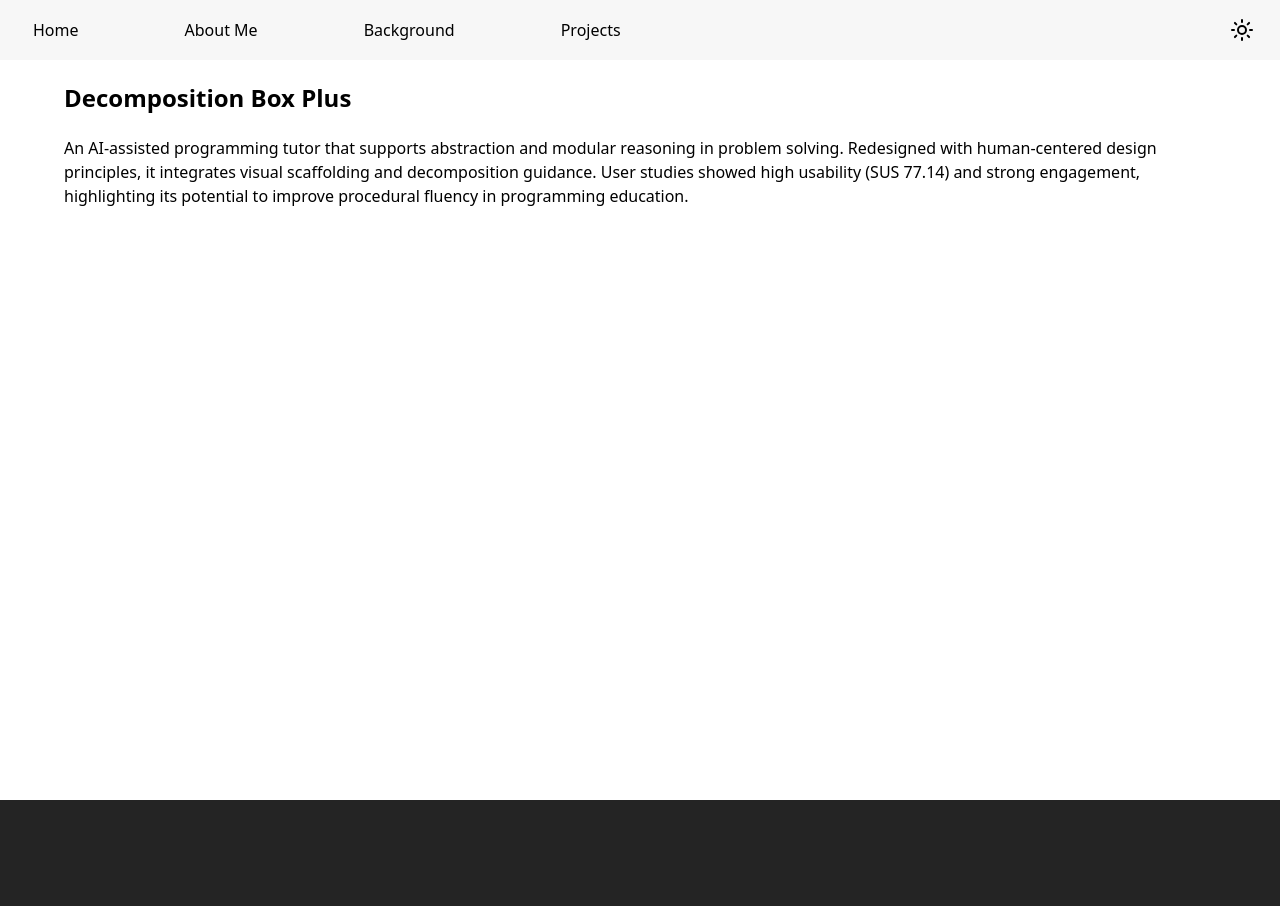
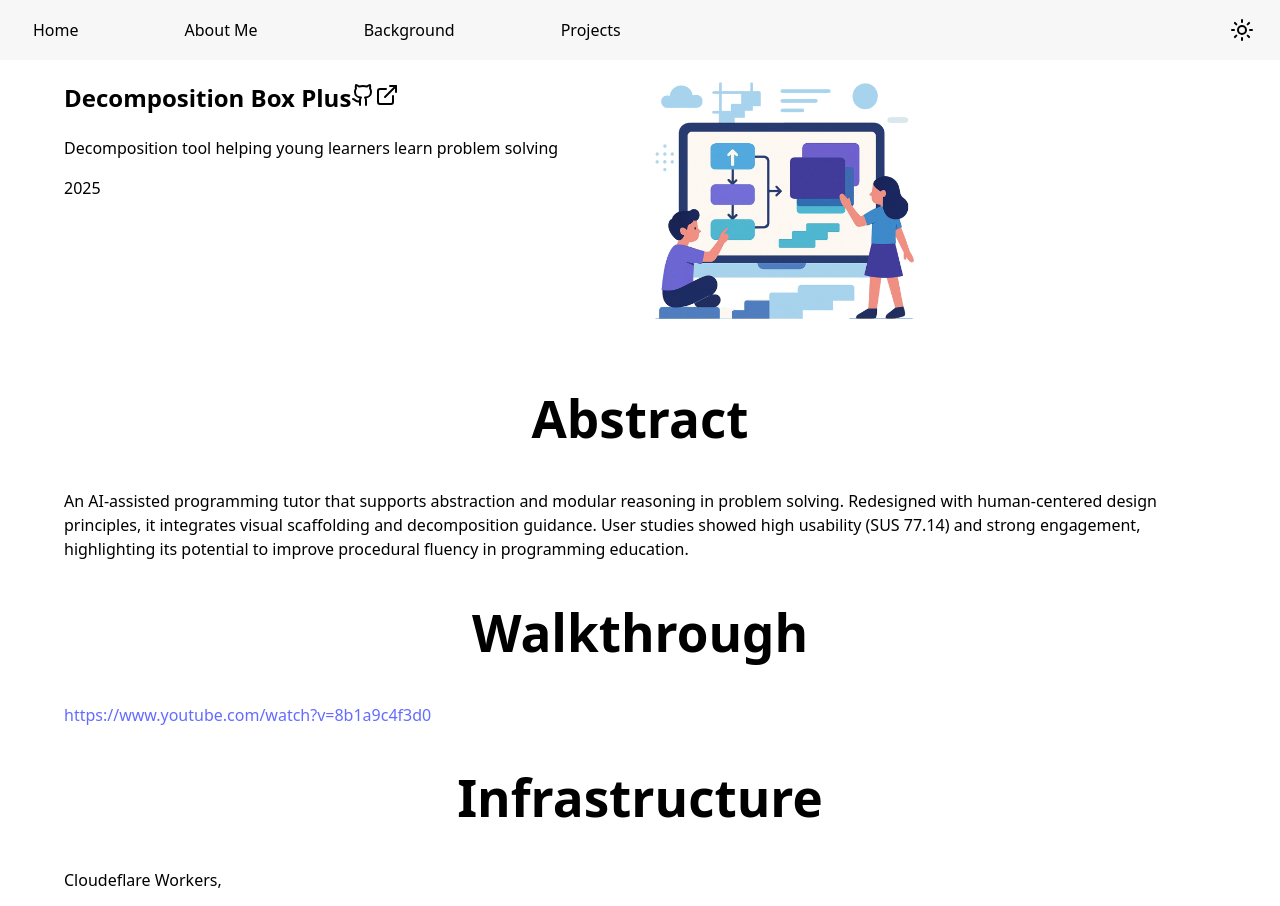
Before and after one commit to Zoulution/Portfolio, a React (Vite) app: page /projects/DBox in a window 1280 px wide. Shown: the top 906 px of the page. Before the commit the page ends 800 px from the top, so only its background shows below. Built offline with nearby package versions, Linux system fonts and the light colour scheme.

Commit message:
made the layout for the project detail

```diff
--- a/src/ProjectDetails/DBox.css
+++ b/src/ProjectDetails/DBox.css
@@ -1,4 +1,23 @@
 .d-box-container {
   color: var(--text-color);
   padding: 0 4rem;
+  background: var(--bg);
 }
+
+.title-projectContainer {
+  display: grid;
+  grid-template-columns: 50% 50%;
+}
+
+.title-left-projectContainer {
+  text-align: start;
+}
+
+.title-right-projectContainer {
+  width: 50%;
+  height: auto;
+}
+
+.link-projectDetails {
+  color: var(--text-color);
+}
--- a/src/ProjectDetails/DBox.tsx
+++ b/src/ProjectDetails/DBox.tsx
@@ -1,14 +1,59 @@
 import "./DBox.css";
 import projects from "../Helpers/ProjectList";
 import type { ProjectType } from "../Types/Projects";
+import type { ProjectDetails } from "../Types/ProjectDetails";
+import { ExternalLink, Github } from "lucide-react";
 
 function sortProjectsByEnd(projects: ProjectType[]) {
   return [...projects].sort((a, b) => {
     if (!a.yearEnd && !b.yearEnd) return b.year - a.year;
     if (!a.yearEnd) return -1;
     if (!b.yearEnd) return 1;
-    return b.yearEnd - a.yearEnd;
+    return (b.yearEnd ?? 0) - (a.yearEnd ?? 0);
   });
+}
+
+const isLikelyUrl = (str: string) => /^https?:\/\/[^\s]+$/i.test(str.trim());
+
+// helper to parse text & inject images
+function renderWithImages(content: string) {
+  const parts = content.split(/(\s+)/); // preserve spaces
+  return parts.map((part, idx) => {
+    if (part.startsWith("/DetailedProjectsImg/")) {
+      return (
+        <img
+          key={idx}
+          src={part}
+          alt="Detailed Project"
+          style={{
+            maxWidth: "500px",
+            width: "100%",
+            height: "auto",
+            display: "block",
+            margin: "1rem 0",
+          }}
+        />
+      );
+    }
+    if (isLikelyUrl(part)) {
+      return (
+        <a key={idx} href={part} target="_blank" rel="noopener noreferrer">
+          {part}
+        </a>
+      );
+    }
+    return part;
+  });
+}
+
+function Section({ title, content }: { title: string; content?: string }) {
+  if (!content || !content.trim()) return null;
+  return (
+    <section style={{ marginTop: "1.5rem" }}>
+      <h1>{title}</h1>
+      <p>{renderWithImages(content.trim())}</p>
+    </section>
+  );
 }
 
 export default function DBox() {
@@ -18,16 +63,86 @@ export default function DBox() {
     (p) => p.title === "Decomposition Box Plus"
   );
 
+  if (!decompositionBox) {
+    return <p>null</p>;
+  }
+
+  const dboxDetails: ProjectDetails = {
+    title: decompositionBox.title,
+    github: decompositionBox.github,
+    website: decompositionBox.website,
+    oneLiner: "Decomposition tool helping young learners learn problem solving",
+
+    year: decompositionBox.year,
+    yearEnd: decompositionBox.yearEnd,
+    image: decompositionBox.image,
+
+    abstract: decompositionBox.abstract,
+    walkthrough: "https://www.youtube.com/watch?v=8b1a9c4f3d0",
+    infrastructure:
+      "Cloudeflare Workers, /DetailedProjectsImg/Deployment.png Cloudflare KV, Cloudflare Pages",
+
+    tags: decompositionBox!.tags,
+  };
+
   return (
     <div className="d-box-container">
-      {decompositionBox ? (
-        <>
-          <h2>{decompositionBox.title}</h2>
-          <p>{decompositionBox.abstract}</p>
-        </>
-      ) : (
-        <p>Project not found.</p>
-      )}
+      <div className="title-projectContainer">
+        <div className="title-left-projectContainer">
+          <h2>
+            {dboxDetails.title}
+            {dboxDetails.github && (
+              <a
+                href={dboxDetails.github}
+                target="_blank"
+                rel="noopener noreferrer"
+              >
+                <Github className="link-projectDetails" />
+              </a>
+            )}
+            {dboxDetails.website && (
+              <a
+                href={dboxDetails.website}
+                target="_blank"
+                rel="noopener noreferrer"
+              >
+                <ExternalLink className="link-projectDetails" />
+              </a>
+            )}
+          </h2>
+
+          {dboxDetails.oneLiner && <p>{dboxDetails.oneLiner}</p>}
+
+          {dboxDetails.yearEnd
+            ? dboxDetails.year === dboxDetails.yearEnd
+              ? dboxDetails.year
+              : `${dboxDetails.year} - ${dboxDetails.yearEnd}`
+            : `${dboxDetails.year} - Present`}
+        </div>
+
+        {dboxDetails.image && (
+          <img
+            className="title-right-projectContainer"
+            src={dboxDetails.image}
+            alt={dboxDetails.title}
+          />
+        )}
+      </div>
+      <div className="main-detailedProject">
+        {/* Sections from Abstract down */}
+        <Section title="Abstract" content={dboxDetails.abstract} />
+        <Section
+          title="Problem Statement"
+          content={dboxDetails.problemStatement}
+        />
+        <Section title="Solution" content={dboxDetails.solution} />
+        <Section title="Features" content={dboxDetails.features} />
+        <Section title="Walkthrough" content={dboxDetails.walkthrough} />
+        <Section title="Infrastructure" content={dboxDetails.infrastructure} />
+        <Section title="Challenges" content={dboxDetails.challenges} />
+        <Section title="Results" content={dboxDetails.results} />
+        <Section title="Future-Work" content={dboxDetails.futureWork} />
+      </div>
     </div>
   );
 }
--- /dev/null
+++ b/src/Types/ProjectDetails.tsx
@@ -0,0 +1,23 @@
+type ProjectDetails = {
+  title: string;
+  github?: string;
+  website?: string;
+  oneLiner: string;
+  year: number;
+  yearEnd?: number; // if not present it defaults to "Present"
+
+  image: string;
+
+  abstract: string;
+  problemStatement?: string;
+  solution?: string;
+  features?: string;
+  walkthrough?: string;
+  infrastructure?: string;
+  challenges?: string;
+  results?: string;
+  futureWork?: string;
+  tags: string[];
+};
+
+export type { ProjectDetails };
--- a/src/Types/Projects.tsx
+++ b/src/Types/Projects.tsx
@@ -1,7 +1,7 @@
 type ProjectType = {
   title: string;
   year: number;
-  yearEnd?: number; // if not present it defaults to "present"
+  yearEnd?: number; // if not present it defaults to "Present"
   detailLink: string;
   abstract: string;
   image: string;
```
Also changed, not shown: public/DetailedProjectsImg/Deployment.png (added).
